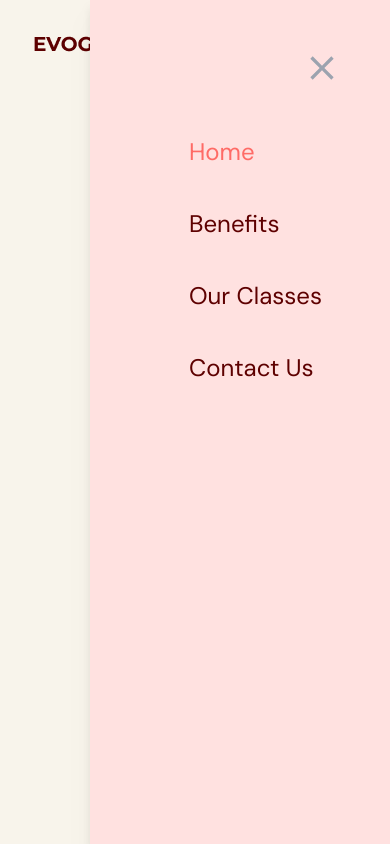
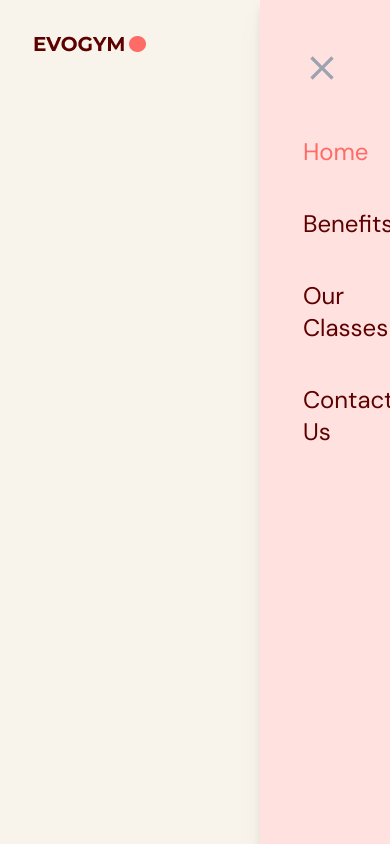
Before and after one commit to MarwanOladele/fitness-app, a React (Vite) app: page / in a window 390 px wide. Both pictures are taken after a click on the button 337 px from the left and 44 px from the top of the page. Built offline with nearby package versions, Linux system fonts and the light colour scheme.

Commit message:
Responsive Navbar Animation

```diff
--- a/src/pages/navbar/Navbar.tsx
+++ b/src/pages/navbar/Navbar.tsx
@@ -21,7 +21,7 @@ const Navbar = ({ selectedPage, setSelectedPage }: Props) => {
     <nav>
       {/* MOBILE MENU */}
       {!isAboveMediumScreen && isNavbarOpen && (
-        <div className="fixed right-0 top-0 z-40 h-full w-[300px] bg-primary-100 drop-shadow-xl">
+        <div className="fixed right-0 top-0 z-40 h-full w-1/3 bg-primary-100 drop-shadow-xl animate-wiggle">
           {/* CLOSE ICON */}
           <div className="flex justify-end p-12">
             <button onClick={() => setIsNavbarOpen(!isNavbarOpen)}>
--- a/tailwind.config.js
+++ b/tailwind.config.js
@@ -13,6 +13,15 @@ module.exports = {
         "primary-500": "#FF6B66",
         "secondary-400": "#FFCD5B",
         "secondary-500": "#FFC132",
+      },
+      keyframes: {
+        wiggle: {
+          '0%': { transform: 'translateX(100%)' },
+          '100%': { transform: 'translateX(0)' },
+        }
+      },
+      animation: {
+        wiggle: 'wiggle 0.5s ease-in-out',
       },
       backgroundImage: (theme) => ({
         "gradient-yellowred":
```
